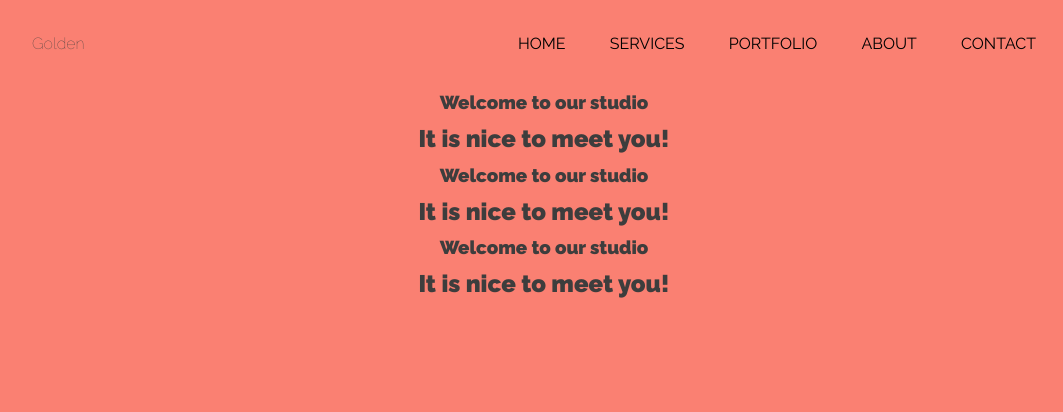
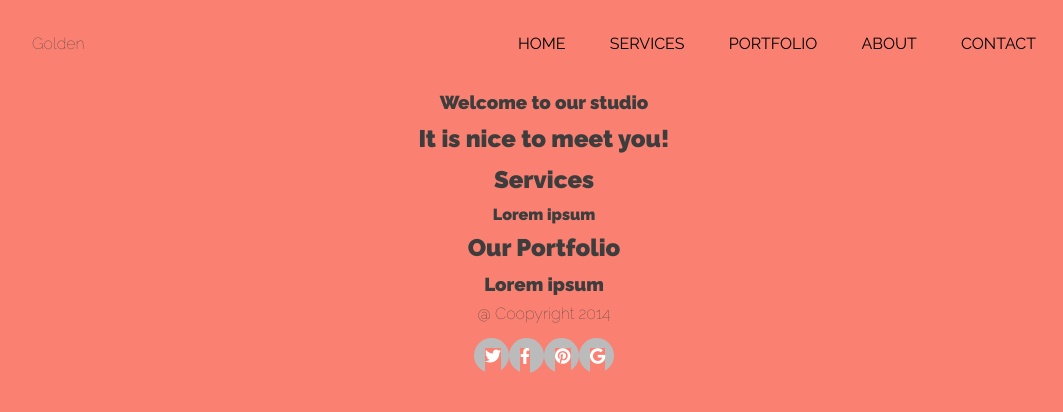
Before and after one commit to DobroTora/projekt-task-runner, a website: page index.html in a window 1280 px wide. Shown: the whole page, without its empty margins (96-1159 px from the left). Drawn offline with Linux system fonts and the light colour scheme.

Commit message:
Style footer

```diff
--- a/index.html
+++ b/index.html
@@ -24,26 +24,36 @@
             </nav>
         </header>
 
-        <section>
-            <div class="container-hero">
+        <section class="hero">
+            <div class="container">
                 <h3>Welcome to our studio</h3>
                 <h1>It is nice to meet you!</h1>
             </div>
         </section>
-        <section>
-                <div class="container-services">
-                    <h3>Welcome to our studio</h3>
-                    <h1>It is nice to meet you!</h1>
+        <section class="services">
+                <div class="container">
+                    <h1>Services</h1>
+                    <h4>Lorem ipsum </h4>
                 </div>
         </section>
-        <section>
-                <div class="container-portfolio">
-                    <h3>Welcome to our studio</h3>
-                    <h1>It is nice to meet you!</h1>
+        <section class="portfolio">
+                <div class="container">
+                    <h1>Our Portfolio</h1>
+                    <h3>Lorem ipsum</h3>
                 </div>
         </section>
-
-
-
+        <footer>
+            <div>
+                @ Coopyright 2014
+            </div>
+            <div class="wrapper-footer">
+                <ul>
+                    <li><a href="#"><i class="fab fa-twitter"></i></a></li>
+                    <li><a href="#"><i class="fab fa-facebook-f"></i></a></li>
+                    <li><a href="#"><i class="fab fa-pinterest"></i></a></li>
+                    <li><a href="#"><i class="fab fa-google"></i></a></li>
+                </ul>
+            </div>
+        </footer>
     </body>
 </html>
--- a/sass/style.scss
+++ b/sass/style.scss
@@ -59,3 +59,38 @@ header {
 .nav__links li a:hover {
     color: lightblue;
 }
+
+// FOOTER
+
+.footer {
+    position: fixed;
+    display: flex;
+    background-color: $color-three;
+}
+
+.wrapper-footer ul {
+    margin: 10px;
+    display: flex;
+    padding: 10px;
+    justify-content: center;
+    margin: 0;
+    padding: 10px;
+    color: $color-two;
+    list-style-type: none;
+}
+
+.wrapper-footer ul li a {
+   color: $color-seven;
+   height: 35px;
+   width: 35px;
+   background-color: #bbb;
+   border-radius: 50%;
+   display: flex;
+   text-decoration: none;
+}
+
+ul a i {
+    margin-left: 11px;
+    margin-top: 10px;
+    list-style-type: none;
+}
```
Also changed, not shown: css/style.css.
